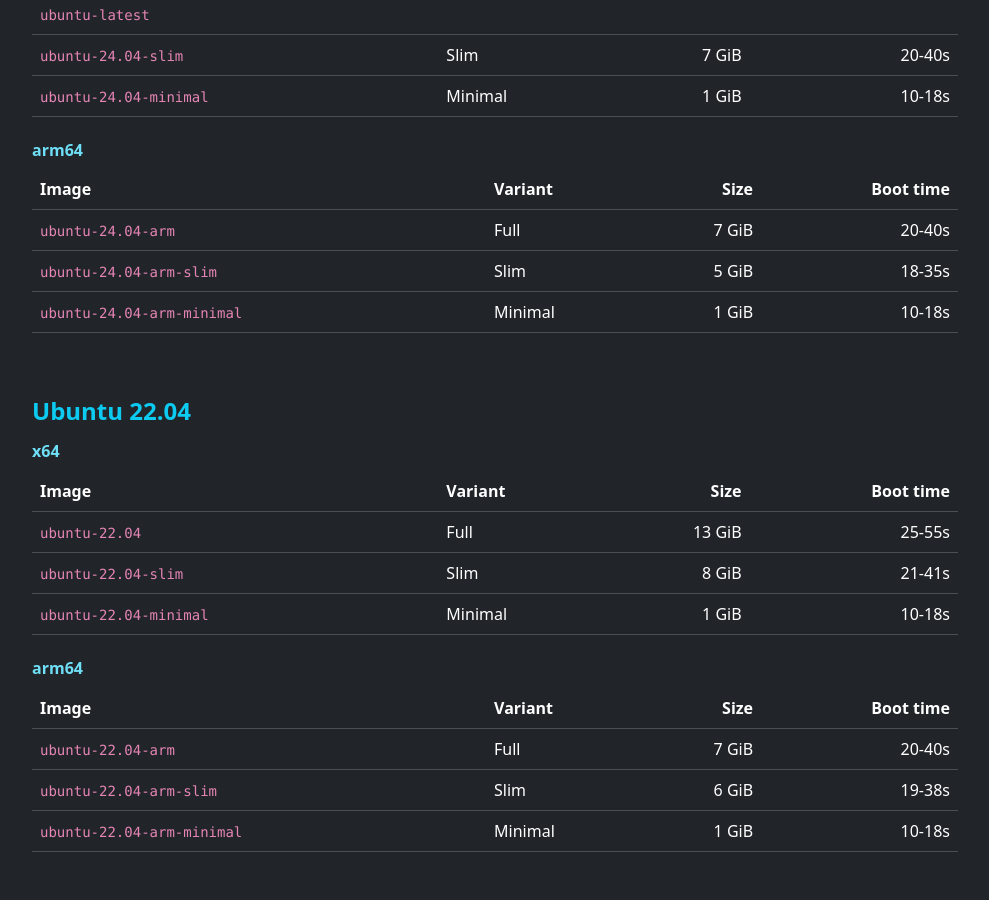
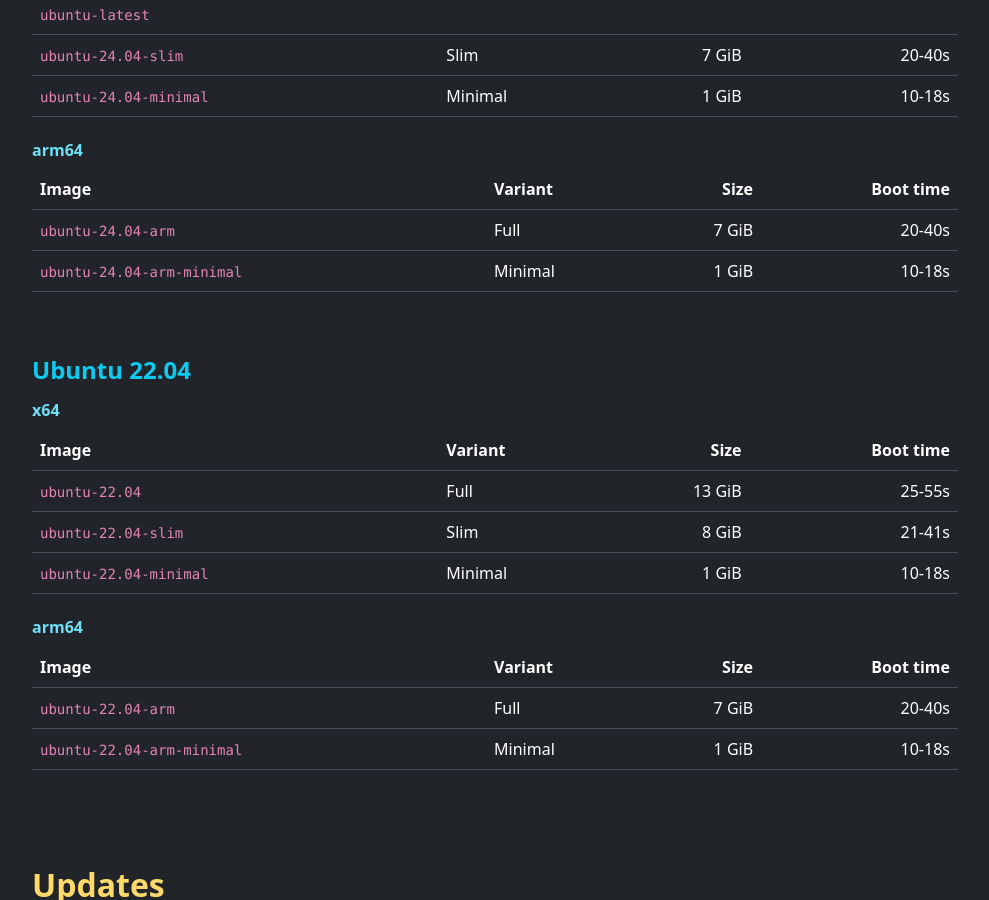
Before and after one commit to sprinters-sh/sprinters.sh, a Jekyll site: the page built from docs/images.md, in a window 1280 px wide and 900 px high, scrolled down 1731 px. Shown: the whole window, without its empty margins (240-1229 px from the left). Built offline with Jekyll 4.4.1, drawn with Linux system fonts in a browser that asks for light colours.

Commit message:
Removed -arm-slim images

```diff
--- a/docs/images.md
+++ b/docs/images.md
@@ -107,12 +107,6 @@
             <td class="text-end">20-40s</td>
         </tr>
         <tr>
-            <td><code>ubuntu-24.04-arm-slim</code></td>
-            <td>Slim</td>
-            <td class="text-end text-nowrap">5 GiB</td>
-            <td class="text-end">18-35s</td>
-        </tr>
-        <tr>
             <td><code>ubuntu-24.04-arm-minimal</code></td>
             <td>Minimal</td>
             <td class="text-end text-nowrap">1 GiB</td>
@@ -176,12 +170,6 @@
             <td class="text-end">20-40s</td>
         </tr>
         <tr>
-            <td><code>ubuntu-22.04-arm-slim</code></td>
-            <td>Slim</td>
-            <td class="text-end text-nowrap">6 GiB</td>
-            <td class="text-end">19-38s</td>
-        </tr>
-        <tr>
             <td><code>ubuntu-22.04-arm-minimal</code></td>
             <td>Minimal</td>
             <td class="text-end text-nowrap">1 GiB</td>
```
Also changed, not shown: docs/label.md (+0 -2 lines).
